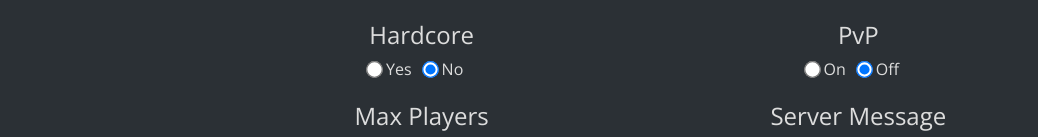
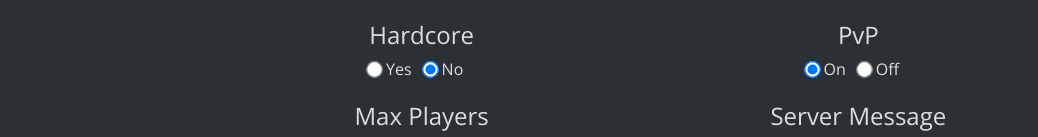
Before and after one commit to jlungu/minecraft-server-tool, a Vue app: page /#/download in a window 1280 px wide. Shown: the part 326-463 px from the top of the page, without its empty margins (0-1038 px from the left). Built offline with nearby package versions, Linux system fonts and the light colour scheme.

Commit message:
Fixed bug where PvP and Harcore settings couldn't be changed

```diff
--- a/src/components/Download.vue
+++ b/src/components/Download.vue
@@ -41,13 +41,13 @@
                 <div class="hardcore option">
                     <h4>Hardcore</h4>
                     <div class="form-check-inline">
-                        <input class="form-check-input" type="radio" name="hardcoreRatios" id="Yes" value="option1">
+                        <input class="form-check-input" @change="updateHardcore" type="radio" name="hardcoreRatios" id="HCYes" value="option1">
                         <label class="form-check-label" for="exampleRadios2">
                             Yes
                         </label>
                     </div>
                     <div class="form-check-inline">
-                        <input class="form-check-input" type="radio" name="hardcoreRatios" id="No" value="option2" checked>
+                        <input class="form-check-input" @change="updateHardcore" type="radio" name="hardcoreRatios" id="HCNo" value="option2" checked>
                         <label class="form-check-label" for="exampleRadios2">
                             No
                         </label>
@@ -92,13 +92,13 @@
                 <div class="pvp option">
                     <h4>PvP</h4>
                     <div class="form-check-inline">
-                        <input class="form-check-input" type="radio" name="pvpRadios" id="Yes" value="option2">
+                        <input class="form-check-input" @change="updatePvp" type="radio" name="pvpRadios" id="PvPYes" value="option2" checked>
                         <label class="form-check-label" for="exampleRadios2">
                             On
                         </label>
                     </div>
                     <div class="form-check-inline">
-                        <input class="form-check-input" type="radio" name="pvpRadios" id="No" value="option2" checked>
+                        <input class="form-check-input" @change="updatePvp" type="radio" name="pvpRadios" id="PvPNo" value="option2">
                         <label class="form-check-label" for="exampleRadios2">
                             Off
                         </label>
@@ -274,9 +274,9 @@ export default {
             serverMessage: "A Minecraft Server",
             maxPlayers: 20,
             gamemode: "survival",
-            hardcore: "false",
+            hardcore: 'false',
             difficulty: "peaceful",
-            pvp: "false",
+            pvp: 'true',
             allowFlight: 'false',
             allowNether: 'true',
             enableCmdBlock: 'false',
@@ -368,19 +368,19 @@ export default {
            this.gamemode = event.target.id
       },
       updateHardcore: function(event){
-          if (event.target.value == "Yes")
-           this.hardcore = true
-           else
-            this.hardcore = false
+          if (event.target.id == "HCYes")
+           this.hardcore = "true"
+           else if (event.target.id == "HCNo")
+            this.hardcore = "false"
       },
       updateDifficulty: function(event){
            this.difficulty = event.target.id
       },
       updatePvp: function(event){
-          if (event.target.value == "Yes")
-           this.pvp = true
-           else
-            this.pvp = false
+          if (event.target.id == "PvPYes")
+           this.pvp = "true"
+          else if (event.target.id == "PvPNo")
+           this.pvp = "false"
       },
       updateAllowFlight: function(){
           if (this.allowFlight == false)
```
